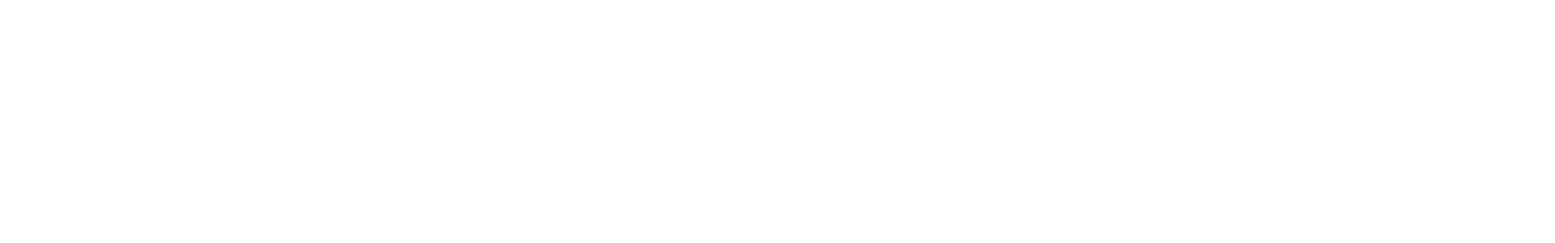
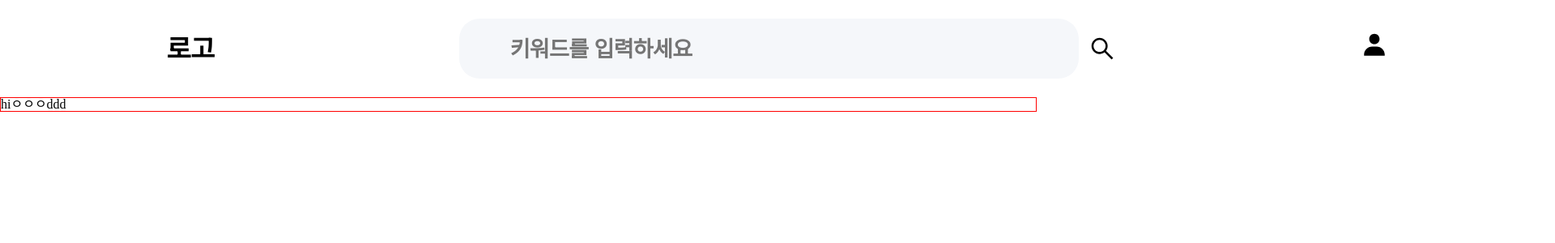
Before and after one commit to Kusitms-28th-Kukerton-E/Frontend, a React (Vite) app: page /main in a window 1280 px wide. Before the commit this address had no page. Shown: the top 300 px of the page at 81% size, 1920 px wide, since content can reach past the window. Built offline with nearby package versions, Linux system fonts and the light colour scheme.

Commit message:
chore: modified setting

```diff
--- a/src/page/Home/index.tsx
+++ b/src/page/Home/index.tsx
@@ -1,5 +1,5 @@
 const Home = () => {
-  return <div>Home</div>;
+  return <div>Homedd</div>;
 };
 
 export default Home;
--- a/src/router/router.tsx
+++ b/src/router/router.tsx
@@ -1,6 +1,7 @@
+import { BrowserRouter, Route, Routes } from 'react-router-dom';
 import Layout from '@/layout/layout';
+import VolunteerPage from '@/page/Home/VolunteerPage';
 import Home from '@/page/Home';
-import { BrowserRouter, Route, Routes } from 'react-router-dom';
 
 export const Router = () => {
   return (
@@ -8,6 +9,7 @@
       <Routes>
         <Route element={<Layout />}>
           <Route path="/" element={<Home />} />
+          <Route path="/main" element={<VolunteerPage />} />
         </Route>
       </Routes>
     </BrowserRouter>
```
